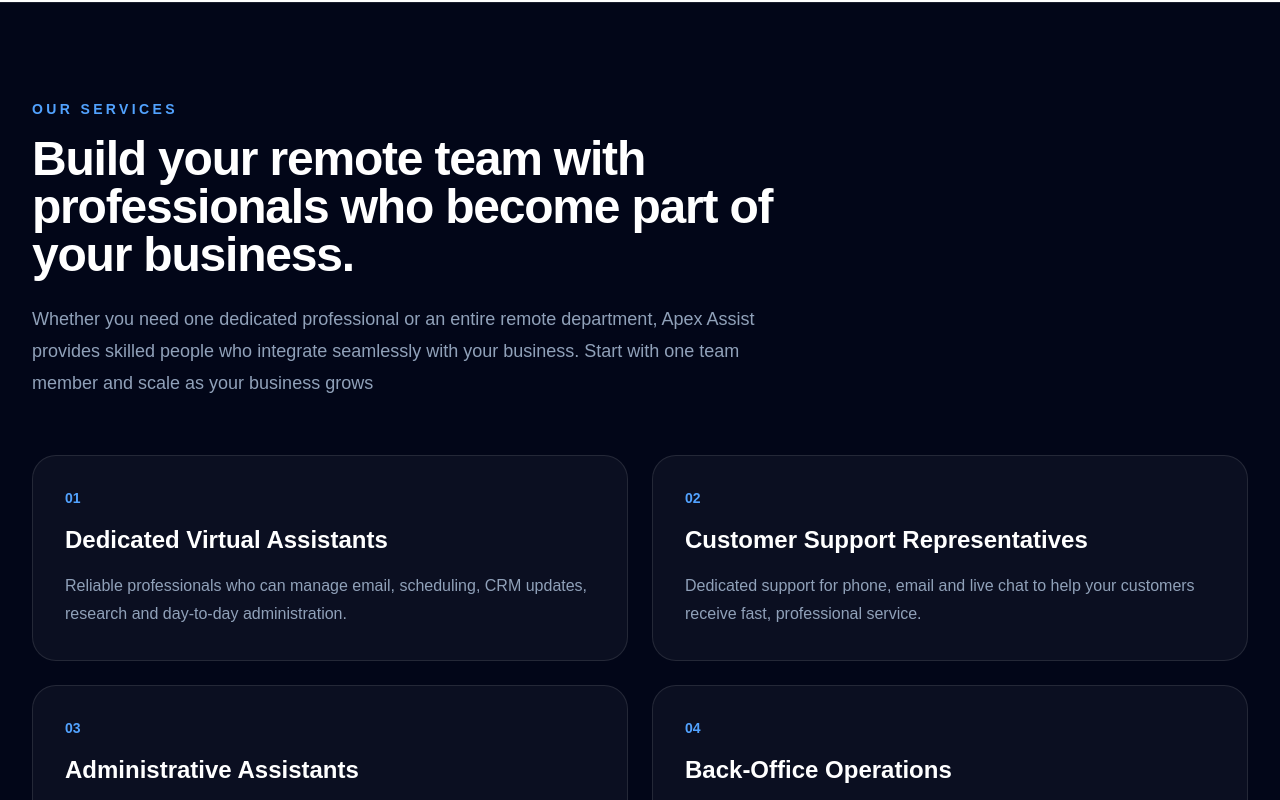
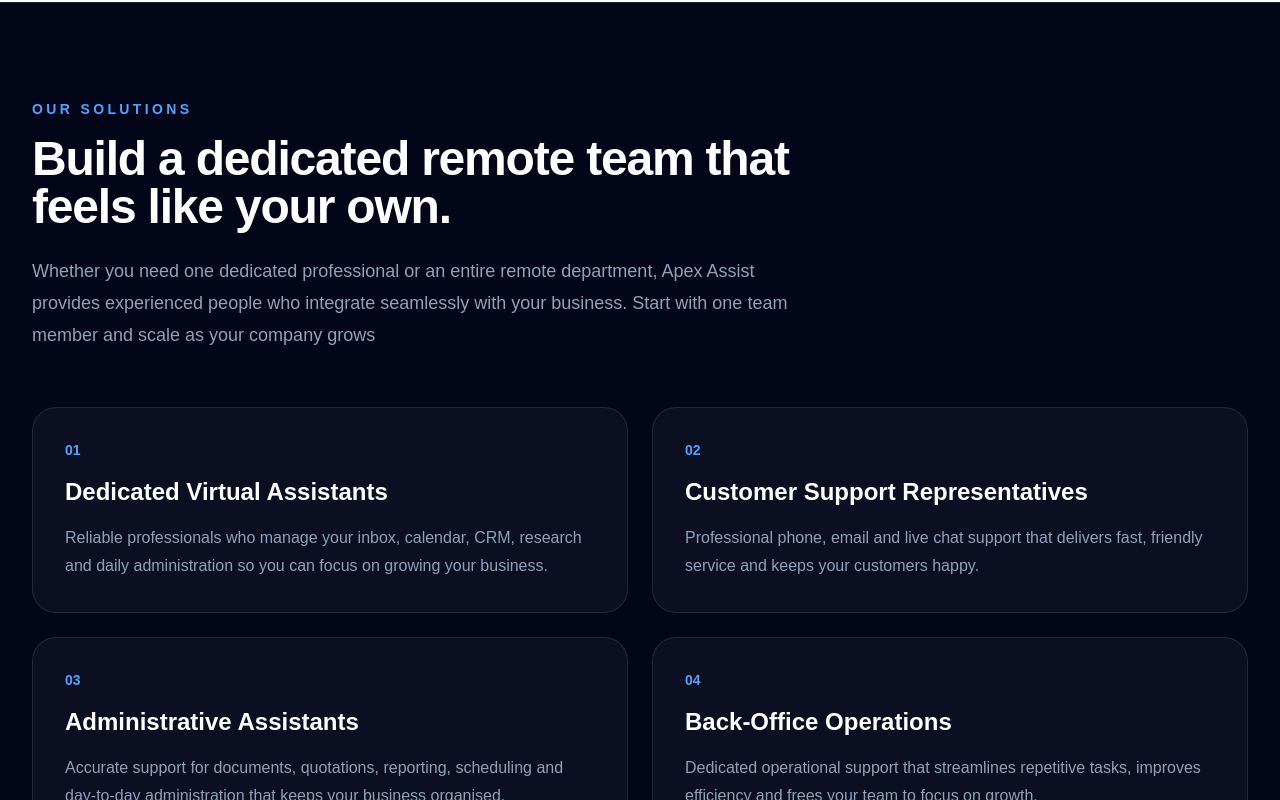
Before and after one commit to apexassist/apexassist-website, a Next.js app: page / in a window 1280 px wide. Shown: the part 1780-2580 px from the top of the page. Built offline with nearby package versions, Linux system fonts and the light colour scheme.

Commit message:
Improve services section copy

```diff
--- a/app/page.tsx
+++ b/app/page.tsx
@@ -2,22 +2,22 @@ const services = [
   {
     title: "Dedicated Virtual Assistants",
     description:
-      "Reliable professionals who can manage email, scheduling, CRM updates, research and day-to-day administration.",
+      "Reliable professionals who manage your inbox, calendar, CRM, research and daily administration so you can focus on growing your business.",
   },
   {
     title: "Customer Support Representatives",
     description:
-      "Dedicated support for phone, email and live chat to help your customers receive fast, professional service.",
+      "Professional phone, email and live chat support that delivers fast, friendly service and keeps your customers happy.",
   },
   {
     title: "Administrative Assistants",
     description:
-      "Accurate support with data entry, reporting, documents, quotations and general business administration.",
+      "Accurate support for documents, quotations, reporting, scheduling and day-to-day administration that keeps your business organised.",
   },
   {
     title: "Back-Office Operations",
     description:
-      "Flexible operational support that gives your internal team more time to focus on growth and core priorities.",
+      " Dedicated operational support that streamlines repetitive tasks, improves efficiency and frees your team to focus on growth.",
   },
 ];
 
@@ -282,17 +282,17 @@ export default function Home() {
         <div className="mx-auto max-w-7xl">
           <div className="max-w-3xl">
             <p className="text-sm font-bold uppercase tracking-[0.24em] text-blue-400">
-              Our Services
+              Our Solutions
             </p>
             <h2 className="mt-4 text-4xl font-extrabold tracking-tight sm:text-5xl">
-              Build your remote team with professionals who become part of your business.
+              Build a dedicated remote team that feels like your own.
             </h2>
             <p className="mt-6 text-lg leading-8 text-slate-400">
               Whether you need one dedicated professional
               or an entire remote department, Apex Assist
-              provides skilled people who integrate
+              provides experienced people who integrate
               seamlessly with your business. Start with one
-              team member and scale as your business grows
+              team member and scale as your company grows
 
             </p>
           </div>
```
